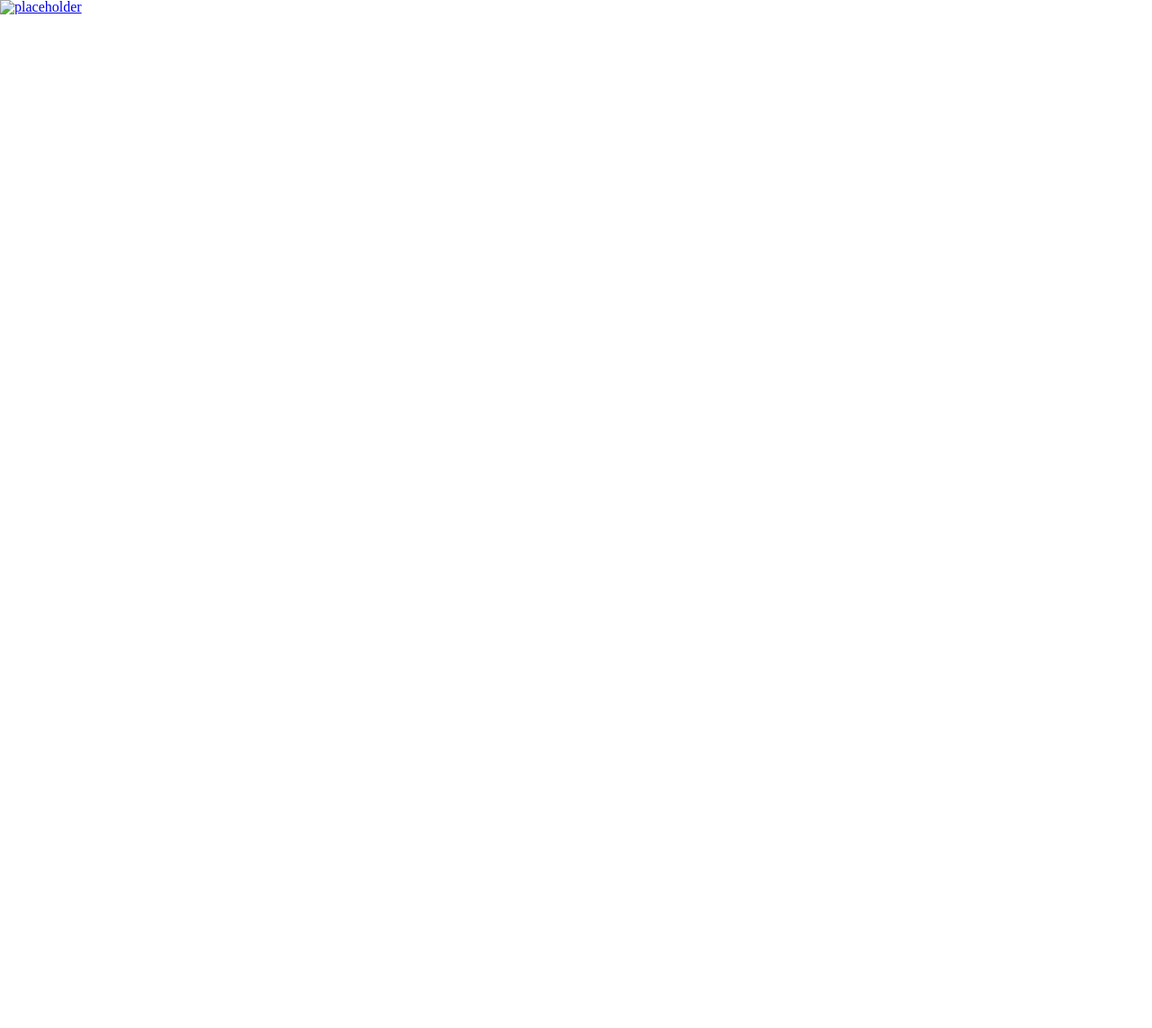
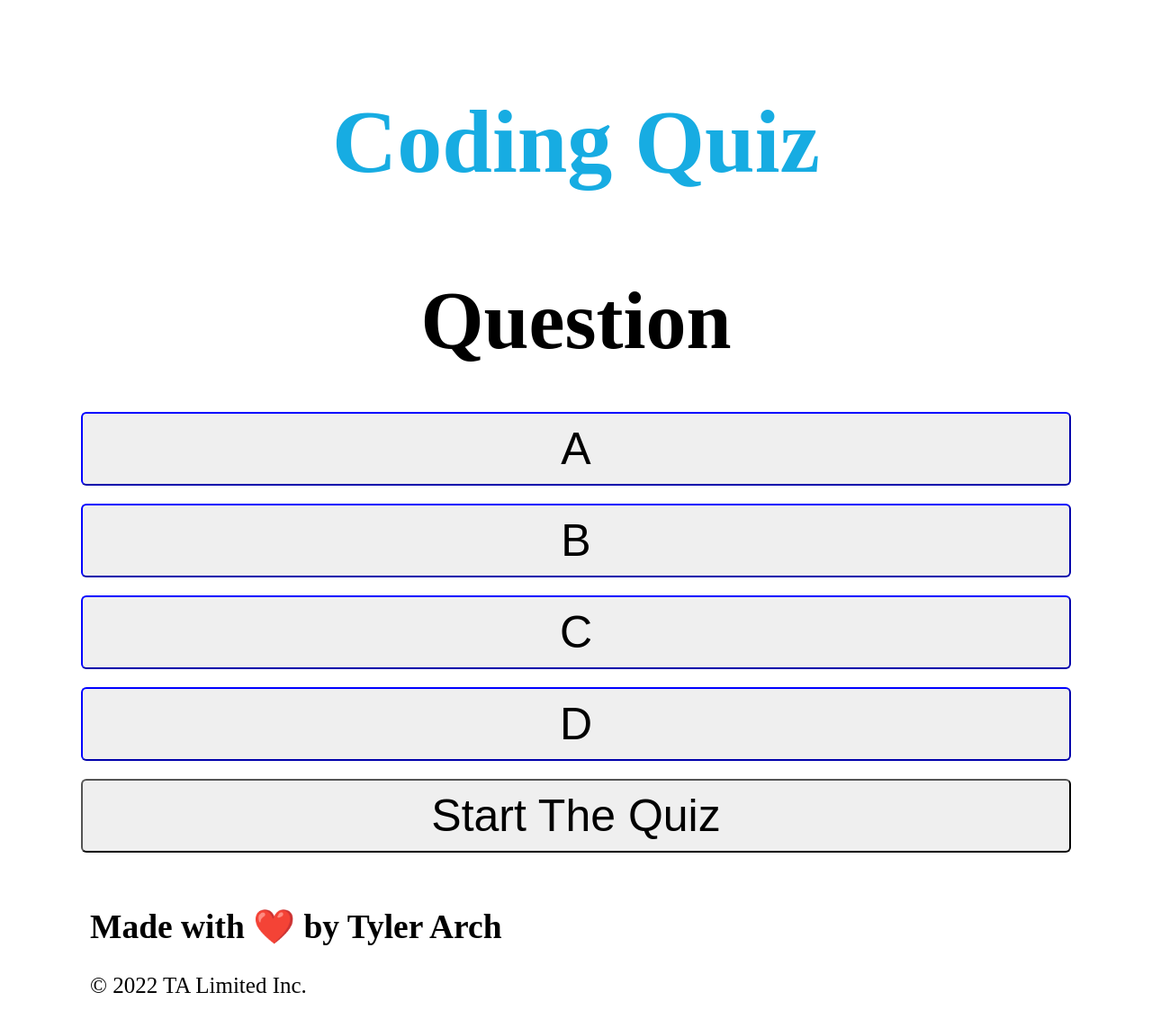
Before and after one commit to TylerArch/code-quiz, a plain HTML site: page index.html in a window 1280 px wide. Shown: the whole page at 90% size. Before the commit the page ends 800 px from the top, so only its background shows below. Drawn offline with Linux system fonts and the light colour scheme.

Commit message:
basic HTML, CSS, and Javascript added and buttons created

```diff
--- a/assets/css/style.css
+++ b/assets/css/style.css
@@ -1,6 +1,44 @@
 * {
     box-sizing: border-box;
-    padding: 0;
-    margin: 0;
+    padding: 10px;
+    margin: 10px;
 }
 /* this is the start of my css stylesheet for code quiz */
+/* This is the header style */
+h1 {
+    text-align: center;
+    font-family:Georgia, 'Times New Roman', Times, serif,;
+    font-size: 100px;
+    color:rgb(23, 172, 226);
+}
+
+/* This is the Question Header style */
+.card-header {
+    font-size: 60px;
+}
+
+/* This is the card style  */
+.card {
+    text-align: center;
+    display: flex;
+    flex-direction:column
+}
+
+
+/* This is the button style */
+#button1, #button2, #button3, #button4 {
+    font-size: 50px;
+    border-radius: 6px;
+    border-color: blue;
+}
+
+/* This is the start button style */
+#startButton {
+    font-size: 50px;
+    border-radius: 6px;
+}
+
+/* This is the footer style */
+#footer {
+    font-size: 25px;
+}
--- a/index.html
+++ b/index.html
@@ -1,23 +1,35 @@
 <!DOCTYPE html>
-<html lang="en-us">
-
-<head>
+<html lang="en">
+  <head>
     <meta charset="UTF-8" />
-    <!-- <link rel="stylesheet" href="./assets/css/style.css"> -->
-    <link rel="stylesheet" href="./assets/css/reset.css">
-    <title>website</title>
-</head>
-
-<!-- This is a start to homework-->
-
-<body>
-    <div class="container">
-        <div class="header">
-            <div class="logo">
-                <a href="./index.html">
-                    <img src="placeholder.jpg" alt="placeholder"/>
-                </a>
-            </div>
+    <meta name="viewport" content="width=device-width, initial-scale=1.0" />
+    <meta http-equiv="X-UA-Compatible" content="ie=edge" />
+    <title>Coding Quiz</title>
+    <link rel="stylesheet" href="./assets/css/style.css" />
+    <!-- <link rel="stylesheet" href="./assets/css/reset.css" /> -->
+  </head>
+  <body>
+    <div class="wrapper">
+      <header>
+        <h1>Coding Quiz</h1>
+      </header>
+      <div class="card">
+        <div class="card-header">
+          <h2>Question</h2>
         </div>
+        <button id="button1">A</button>
+        <button id="button2">B</button>
+        <button id="button3">C</button>
+        <button id="button4">D</button</>
+        <button id="startButton" class="btn">Start The Quiz</button>
+      </div>
+      <footer id="footer">
+        <h2>Made with ❤️️ by Tyler Arch</h2>
+        <p>
+            &copy; 2022 TA Limited Inc.
+        </p>
+    </footer>
     </div>
- </body>
+    <!-- <script src="./assets/js/script.js"></script> -->
+  </body>
+</html>
```
Also changed, not shown: assets/js/script.js (+105 -0 lines).
